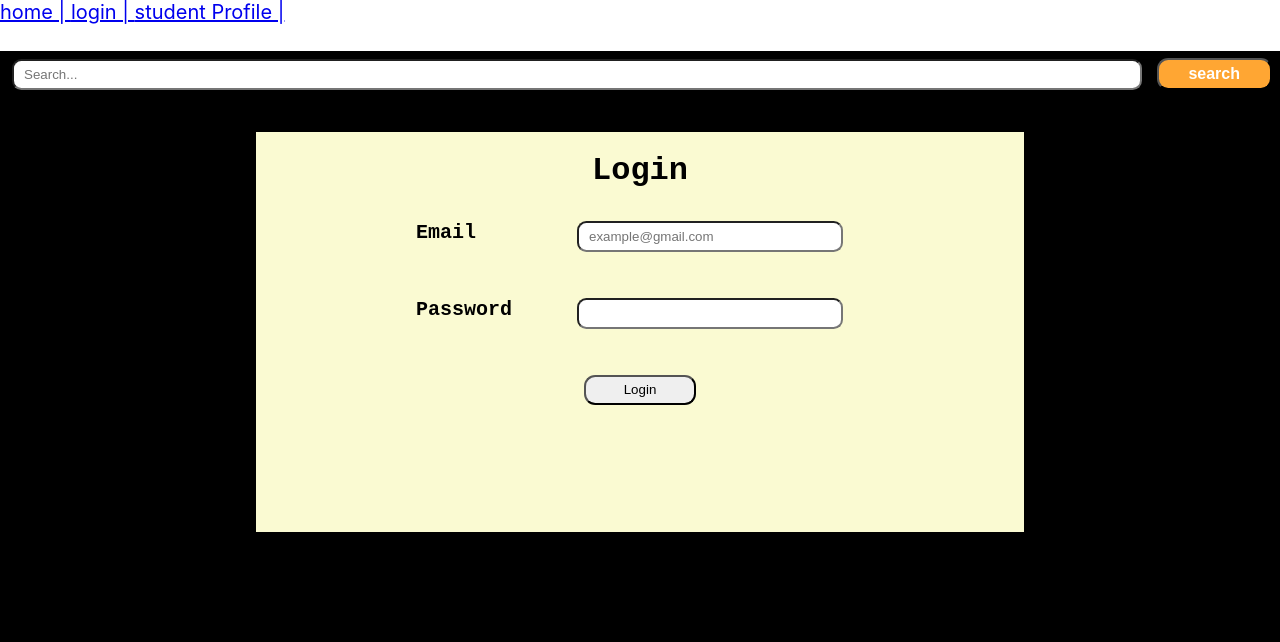
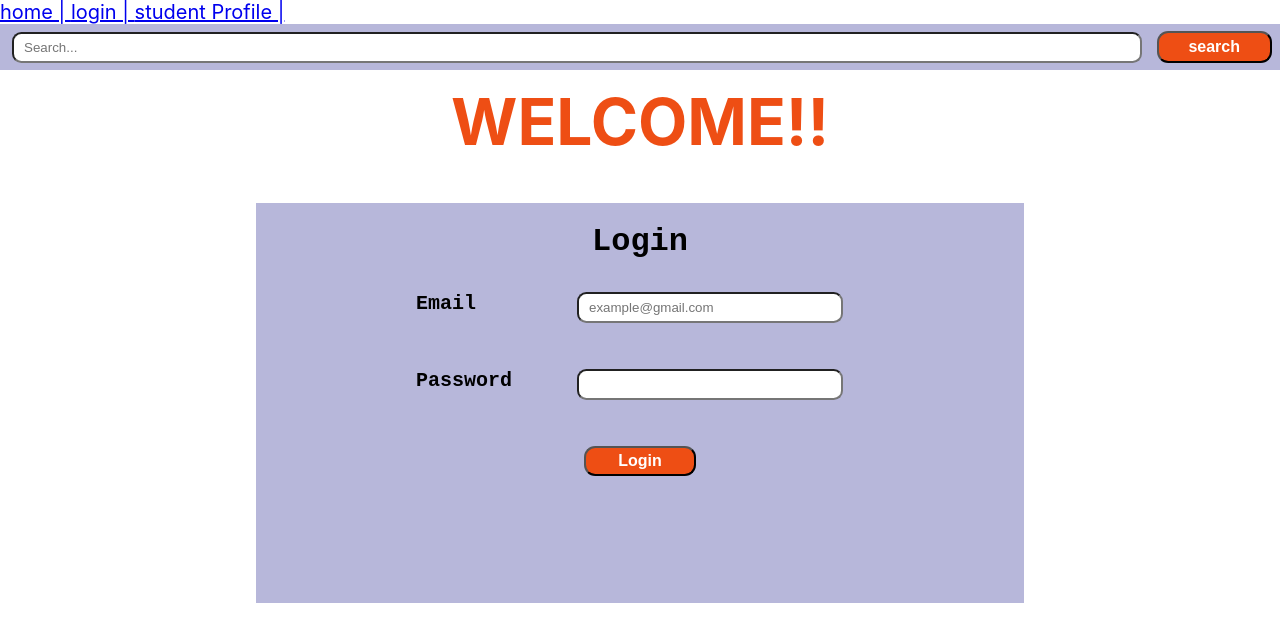
Before and after one commit to salma27/GP-organization-system, a React (Create React App) app in the folder frontend/: page /login in a window 1280 px wide. Shown: the top 642 px of the page. Built offline with nearby package versions, Linux system fonts and the light colour scheme.

Commit message:
login colors updated

```diff
--- a/frontend/src/Utils/Title.js
+++ b/frontend/src/Utils/Title.js
@@ -1,5 +1,5 @@
 import React from "react";
-
+import "./Title.css";
 function Title(props) {
     return (
         <div id="title" style={{ backgroundColor: props.backgroundColor }}>
--- a/frontend/src/components/Login/Login.css
+++ b/frontend/src/components/Login/Login.css
@@ -1,5 +1,5 @@
 .loginBox {
-    background-color: lightgoldenrodyellow;
+    background-color: rgb(183, 183, 218);
     text-align: center;
     height: 50vh;
     width: 60vw;
@@ -10,7 +10,7 @@
 
 .loginPage {
     height: 100vh;
-    background-color: black;
+    background-color: white;
 }
 #email,
 #password {
--- a/frontend/src/components/SearchBar/SearchBar.css
+++ b/frontend/src/components/SearchBar/SearchBar.css
@@ -1,6 +1,6 @@
 .searchBar {
     position: fixed;
-    background-color: black;
+    background-color: rgb(183, 183, 218);
     padding: 7px 7px 7px 7px;
     width: 100%;
 }
@@ -12,21 +12,3 @@
     margin-right: 15px;
     border-radius: 0.7em;
 }
-
-#searchBtn {
-    background-color: #ffa633;
-    color: white;
-    width: 9%;
-    height: 32px;
-    border-radius: 0.7em;
-    font-weight: bold;
-    font-size: medium;
-}
-
-#searchBtn:hover {
-    background-color: tomato;
-}
-#searchBtn:active {
-    background-color: tomato;
-    color: black;
-}
--- a/frontend/src/components/SearchBar/SearchBar.js
+++ b/frontend/src/components/SearchBar/SearchBar.js
@@ -4,18 +4,19 @@ import ErrorHandlingInput from "../../utils/ErrorHandlingInput";
 import { Button } from "utils";
 
 function SearchBar() {
-    const [search,setSearch] = useState("Search...");
+    const [search, setSearch] = useState("Search...");
     return (
         <>
             <div className="searchBar">
-                <ErrorHandlingInput id="search" placeholder={search}
-                onChange = {e=>{
-                    if(search==="Search...")
-                            setSearch(e.target.value);
-                        else
-                            setSearch(search+e.target.value);
-                }} />
-                <Button id="searchBtn" label = "search" />
+                <ErrorHandlingInput
+                    id="search"
+                    placeholder={search}
+                    onChange={(e) => {
+                        if (search === "Search...") setSearch(e.target.value);
+                        else setSearch(search + e.target.value);
+                    }}
+                />
+                <Button label="search" />
             </div>
         </>
     );
--- a/frontend/src/components/StudentProfile/StudentProfile.css
+++ b/frontend/src/components/StudentProfile/StudentProfile.css
@@ -1,10 +1,6 @@
 body {
     font-size: 20px;
     margin-left: 3rem;
-}
-
-#orange {
-    color: #ffa633;
 }
 
 #notesSection {
--- /dev/null
+++ b/frontend/src/utils/Button.css
@@ -0,0 +1,17 @@
+#btn {
+    background-color: rgb(238, 78, 20);
+    color: white;
+    width: 9%;
+    height: 32px;
+    border-radius: 0.7em;
+    font-weight: bold;
+    font-size: medium;
+}
+
+#btn:hover {
+    background-color: rgb(196, 71, 26);
+}
+#btn:active {
+    background-color: rgb(196, 71, 26);
+    color: black;
+}
--- a/frontend/src/utils/Button.js
+++ b/frontend/src/utils/Button.js
@@ -1,3 +1,5 @@
+import "./Button.css";
+
 const Button = ({
     width = "",
     label = "",
@@ -5,11 +7,11 @@ const Button = ({
     height = "",
     borderRadius = "",
     value = "",
-    onChange = ()=>{},
-    onClick = ()=>{},
+    onChange = () => {},
+    onClick = () => {},
     className = "",
     error = "",
-    id = "",
+    id = "btn",
 }) => {
     return (
         <>
@@ -19,7 +21,7 @@ const Button = ({
                 onClick={onClick}
                 className={className}
                 type={type}
-                id = {id}
+                id={id}
                 style={{
                     width: width,
                     height: height,
--- a/frontend/src/utils/Title.css
+++ b/frontend/src/utils/Title.css
@@ -6,3 +6,6 @@
     padding-left: 0px;
     margin-left: 0px;
 }
+#orange {
+    color: rgb(238, 78, 20);
+}
```
